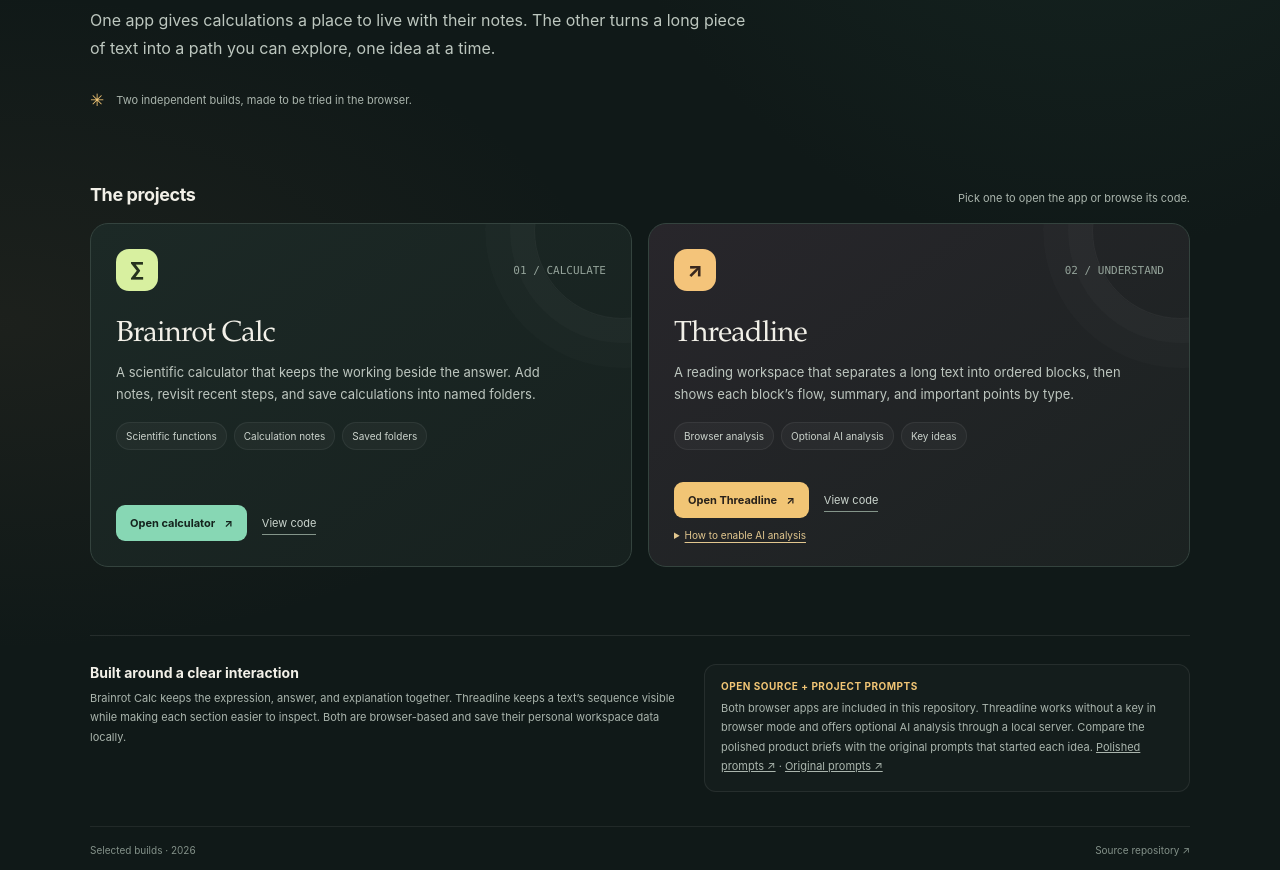
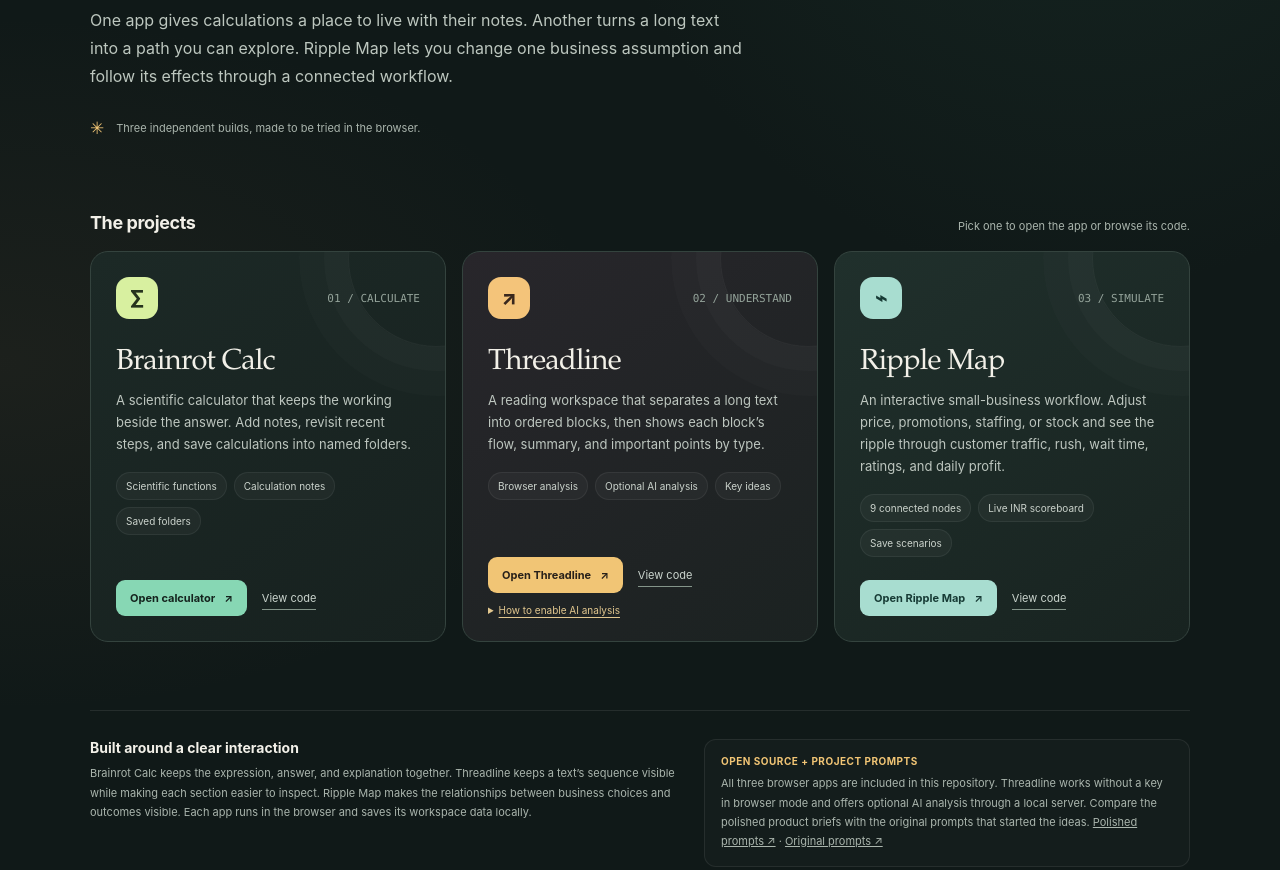
Before and after one commit to cold9-bot/brainrot-calc, a plain HTML site: page index.html in a window 1280 px wide. Shown: the part 360-1230 px from the top of the page. Drawn offline with Linux system fonts and the light colour scheme.

Commit message:
Add Ripple Map to portfolio

```diff
--- a/index.html
+++ b/index.html
@@ -3,7 +3,7 @@
 <head>
   <meta charset="utf-8">
   <meta name="viewport" content="width=device-width, initial-scale=1">
-  <meta name="description" content="A portfolio of two browser apps: Brainrot Calc and Threadline.">
+    <meta name="description" content="A portfolio of browser apps: Brainrot Calc, Threadline, and Ripple Map.">
   <title>Selected Builds — App Portfolio</title>
   <style>
     :root{color-scheme:dark;--bg:#101918;--panel:#192321;--panel2:#202c29;--line:#34433e;--text:#f2f0e8;--muted:#aab5ad;--mint:#87d7b4;--gold:#f1c575;--coral:#ff9d85}
@@ -27,13 +27,15 @@
     .section-head{display:flex;justify-content:space-between;align-items:end;gap:16px;margin:20px 0 18px}
     .section-head h2{font-size:18px;letter-spacing:-.4px;margin:0}
     .section-head span{font-size:11px;color:var(--muted)}
-    .projects{display:grid;grid-template-columns:1fr 1fr;gap:16px;padding-bottom:68px}
+    .projects{display:grid;grid-template-columns:repeat(3,minmax(0,1fr));gap:16px;padding-bottom:68px}
     .project{position:relative;overflow:hidden;min-height:344px;background:linear-gradient(145deg,#1c2926,#17211f);border:1px solid var(--line);border-radius:18px;padding:25px;display:flex;flex-direction:column}
     .project:after{content:"";position:absolute;width:175px;height:175px;border:1px solid #ffffff0d;border-radius:50%;right:-80px;top:-82px;box-shadow:0 0 0 24px #ffffff05,0 0 0 49px #ffffff03;pointer-events:none}
     .project:nth-child(2){background:linear-gradient(145deg,#28262b,#1b2221)}
+    .project:nth-child(3){background:linear-gradient(145deg,#20302c,#182320)}
     .project-top{display:flex;justify-content:space-between;align-items:center;position:relative;z-index:1}
     .icon{width:42px;height:42px;border-radius:13px;display:grid;place-items:center;font-size:20px;font-weight:800}
     .calc .icon{background:#d8f0a0;color:#26331d}.thread .icon{background:#f4c47a;color:#38271d}
+    .ripple .icon{background:#a8ddd0;color:#173b35}
     .number{font:11px ui-monospace,SFMono-Regular,Menlo,monospace;color:#94a39a}
     .project h3{font-family:"Iowan Old Style","Palatino Linotype",Georgia,serif;font-size:29px;font-weight:500;letter-spacing:-.7px;margin:26px 0 9px}
     .project p{color:#bdc6bf;font-size:13px;line-height:1.7;margin:0;max-width:460px}
@@ -43,6 +45,7 @@
     .button{display:inline-flex;align-items:center;gap:9px;border-radius:9px;padding:11px 14px;font-size:11px;font-weight:750;text-decoration:none}
     .button.primary{background:var(--mint);color:#14231d}
     .thread .button.primary{background:var(--gold);color:#28211a}
+    .ripple .button.primary{background:#a8ddd0;color:#173b35}
     .button.primary:hover{filter:brightness(1.07);transform:translateY(-1px)}
     .code-link{font-size:11px;color:#cbd5ce;text-decoration:none;border-bottom:1px solid #84958a;padding:4px 0}
     .code-link:hover{color:var(--mint);border-color:var(--mint)}
@@ -57,7 +60,8 @@
     .about-card strong{display:block;color:var(--gold);font-size:10px;letter-spacing:.5px;margin-bottom:7px}
     footer{border-top:1px solid #ffffff12;padding:17px 0 25px;display:flex;justify-content:space-between;color:#839189;font-size:10px}
     footer a{text-decoration:none}
-    @media(max-width:700px){.shell{width:min(100% - 28px,540px)}header{height:64px}.nav{gap:12px}.nav a:not(.repo-link){display:none}.hero{padding:62px 0 43px}.hero p{font-size:14px}.projects{grid-template-columns:1fr;padding-bottom:48px}.project{min-height:320px;padding:21px}.about{grid-template-columns:1fr}.section-head span{display:none}}
+    @media(max-width:980px){.projects{grid-template-columns:repeat(2,minmax(0,1fr))}.project:last-child{grid-column:1/-1}}
+    @media(max-width:700px){.shell{width:min(100% - 28px,540px)}header{height:64px}.nav{gap:12px}.nav a:not(.repo-link){display:none}.hero{padding:62px 0 43px}.hero p{font-size:14px}.projects{grid-template-columns:1fr;padding-bottom:48px}.project:last-child{grid-column:auto}.project{min-height:320px;padding:21px}.about{grid-template-columns:1fr}.section-head span{display:none}}
     @media(prefers-reduced-motion:reduce){html{scroll-behavior:auto}.button{transition:none}}
   </style>
 </head>
@@ -76,8 +80,8 @@
       <section class="hero">
         <div class="eyebrow">Browser apps · product experiments</div>
         <h1>Small tools for working through big thoughts.</h1>
-        <p>One app gives calculations a place to live with their notes. The other turns a long piece of text into a path you can explore, one idea at a time.</p>
-        <div class="hero-bottom"><span class="spark">✳</span><span>Two independent builds, made to be tried in the browser.</span></div>
+        <p>One app gives calculations a place to live with their notes. Another turns a long text into a path you can explore. Ripple Map lets you change one business assumption and follow its effects through a connected workflow.</p>
+        <div class="hero-bottom"><span class="spark">✳</span><span>Three independent builds, made to be tried in the browser.</span></div>
       </section>
       <section id="projects" aria-labelledby="projectsTitle">
         <div class="section-head"><h2 id="projectsTitle">The projects</h2><span>Pick one to open the app or browse its code.</span></div>
@@ -107,11 +111,21 @@
               <a href="https://github.com/cold9-bot/brainrot-calc/archive/refs/heads/main.zip">Download the repository ↗</a> · <a href="https://github.com/cold9-bot/brainrot-calc#optional-ai-analysis">Full setup instructions ↗</a>
             </details>
           </article>
+          <article class="project ripple">
+            <div class="project-top"><div class="icon" aria-hidden="true">⌁</div><span class="number">03 / SIMULATE</span></div>
+            <h3>Ripple Map</h3>
+            <p>An interactive small-business workflow. Adjust price, promotions, staffing, or stock and see the ripple through customer traffic, rush, wait time, ratings, and daily profit.</p>
+            <div class="chips"><span class="chip">9 connected nodes</span><span class="chip">Live INR scoreboard</span><span class="chip">Save scenarios</span></div>
+            <div class="project-actions">
+              <a class="button primary" href="ripple.html">Open Ripple Map <span aria-hidden="true">↗</span></a>
+              <a class="code-link" href="https://github.com/cold9-bot/brainrot-calc/blob/main/ripple.html">View code</a>
+            </div>
+          </article>
         </div>
       </section>
       <section class="about" id="about">
-        <div><h2>Built around a clear interaction</h2><p>Brainrot Calc keeps the expression, answer, and explanation together. Threadline keeps a text’s sequence visible while making each section easier to inspect. Both are browser-based and save their personal workspace data locally.</p></div>
-        <div class="about-card"><strong>OPEN SOURCE + PROJECT PROMPTS</strong><p>Both browser apps are included in this repository. Threadline works without a key in browser mode and offers optional AI analysis through a local server. Compare the polished product briefs with the original prompts that started each idea. <a href="https://github.com/cold9-bot/brainrot-calc/blob/main/PROMPTS.md">Polished prompts ↗</a> · <a href="https://github.com/cold9-bot/brainrot-calc/blob/main/ORIGINAL_PROMPTS.md">Original prompts ↗</a></p></div>
+        <div><h2>Built around a clear interaction</h2><p>Brainrot Calc keeps the expression, answer, and explanation together. Threadline keeps a text’s sequence visible while making each section easier to inspect. Ripple Map makes the relationships between business choices and outcomes visible. Each app runs in the browser and saves its workspace data locally.</p></div>
+        <div class="about-card"><strong>OPEN SOURCE + PROJECT PROMPTS</strong><p>All three browser apps are included in this repository. Threadline works without a key in browser mode and offers optional AI analysis through a local server. Compare the polished product briefs with the original prompts that started the ideas. <a href="https://github.com/cold9-bot/brainrot-calc/blob/main/PROMPTS.md">Polished prompts ↗</a> · <a href="https://github.com/cold9-bot/brainrot-calc/blob/main/ORIGINAL_PROMPTS.md">Original prompts ↗</a></p></div>
       </section>
     </main>
     <footer><span>Selected builds · 2026</span><a href="https://github.com/cold9-bot/brainrot-calc">Source repository ↗</a></footer>
```
